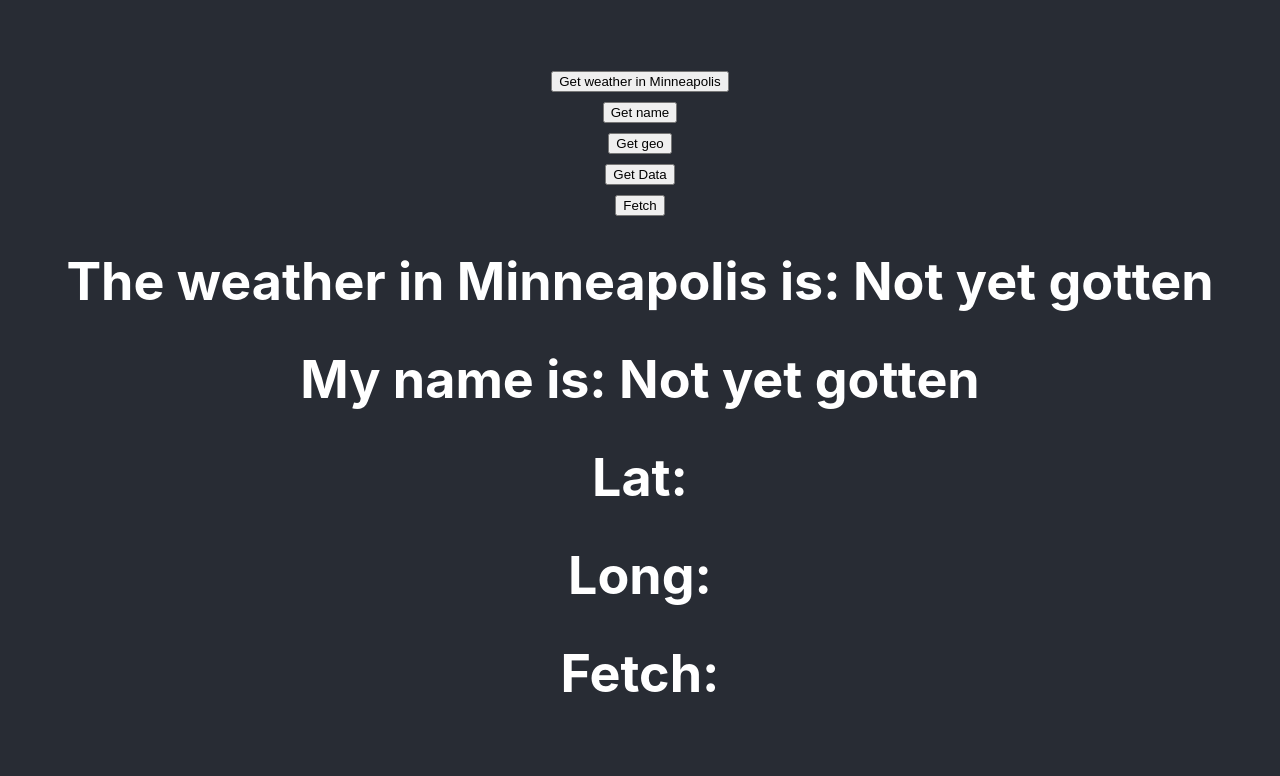
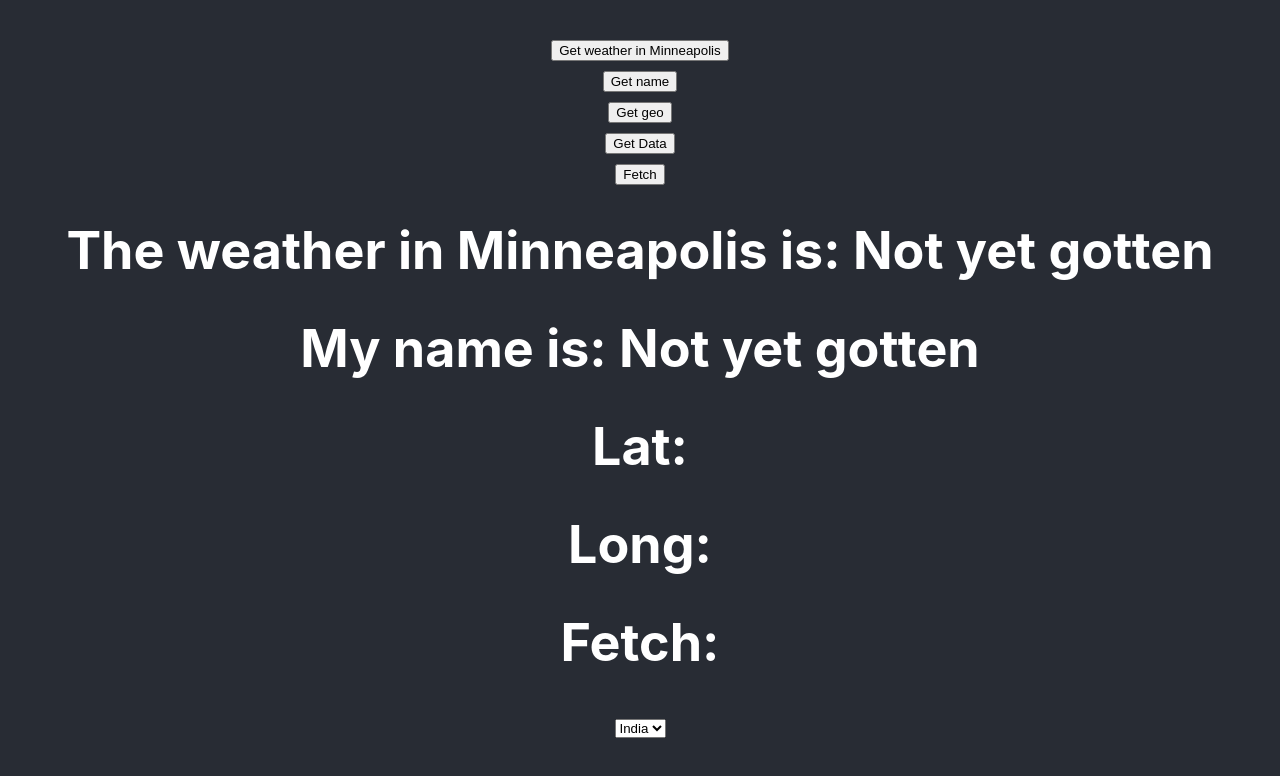
Before and after one commit to Simbamon/React_FrontEnd, a React (Create React App) app: page / in a window 1280 px wide. Shown: the top 776 px of the page. Built offline with nearby package versions, Linux system fonts and the light colour scheme.

Commit message:
event target

```diff
--- a/src/Weather.js
+++ b/src/Weather.js
@@ -10,6 +10,8 @@
             lat: "",
             long: "",
             exampler: "",
+            imageSrc: '',
+            imageAlt: ''
         }
     }
     handleButtonClick = () => {
@@ -69,6 +71,15 @@
         console.log(this.state.exampler)
     }
 
+    handleChange = (e) => {
+        const countryCode = e.target.value
+        console.log(countryCode)
+        this.setState({
+            imageSrc:'https://flagpedia.net/data/flags/h80/'+countryCode+'.webp',
+            imageAlt:countryCode
+        })
+    }
+
     render() {
         return (
             <div>
@@ -86,7 +97,21 @@
                 <h1>Lat: {this.state.lat}</h1>
                 <h1>Long: {this.state.long}</h1>
                 <h1>Fetch: {this.state.exampler}</h1>
+                <div>
+                    <select id="country" onChange={this.handleChange}>
+                    <option value="in">India</option>
+                    <option value="us">US</option>
+                    <option value="gb">UK</option>
+                    </select>
+
+
+                    <div class="image">
+                        <img src={this.state.imageSrc} id="img-change" alt={this.state.imageAlt}/>
+                    </div>
+                </div>
             </div>
+
+
         )
     }
 }
```
